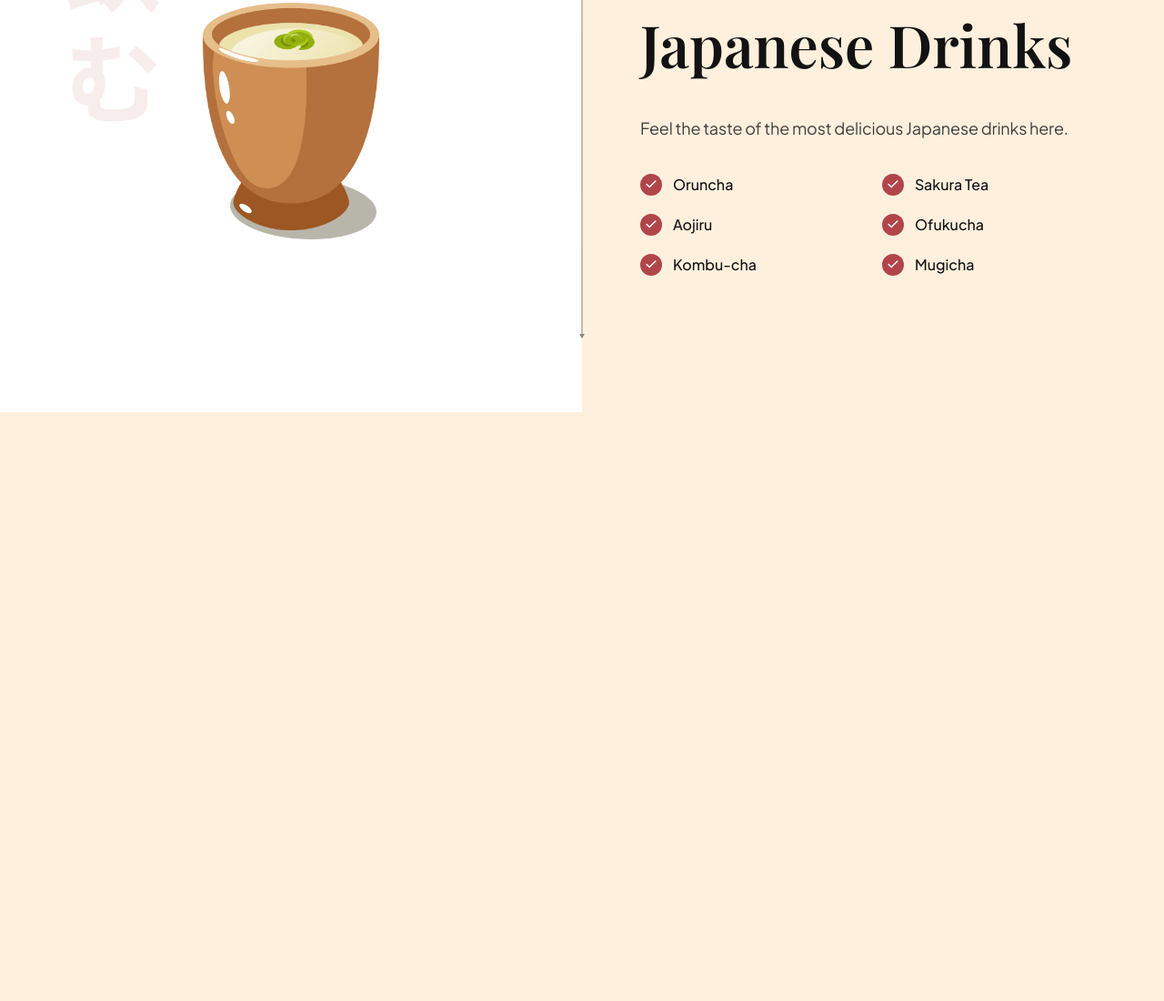
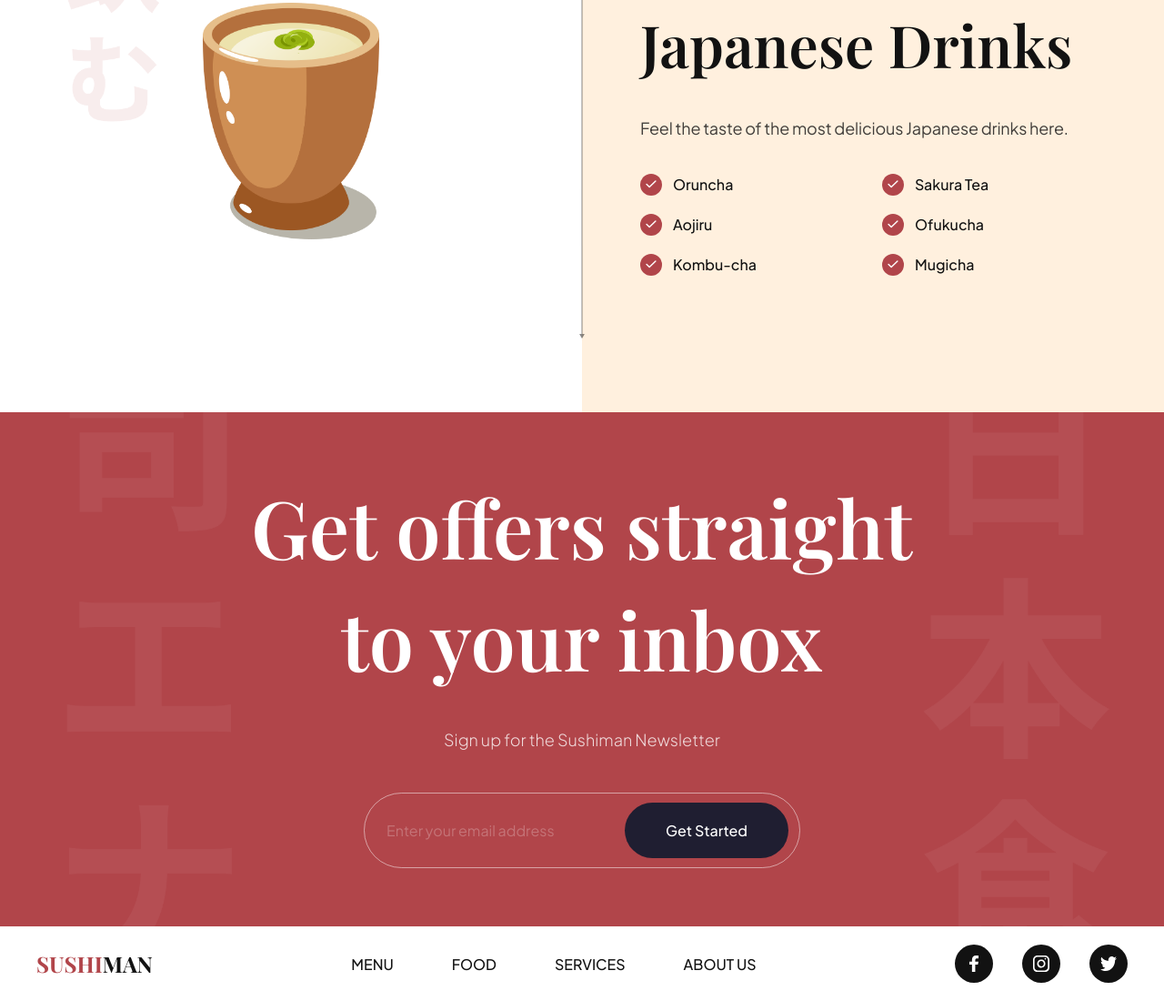
Before and after one commit to anisaberjani1/sushi, a website built with Vite: page index.html in a window 1280 px wide. Shown: the part 3273-4373 px from the top of the page at 91% size. Before the commit the page ends 3726 px from the top, so only its background shows below. Built offline with nearby package versions, Linux system fonts and the light colour scheme.

Commit message:
Newsletter and Footer section

```diff
--- a/css/sections/footer.css
+++ b/css/sections/footer.css
@@ -0,0 +1,59 @@
+.footer{
+    width: 100%;
+    padding: 20px 40px;
+    background: var(--color-white);
+
+    flex-wrap: wrap;
+    gap: 20px;
+
+    overflow: hidden;
+}
+
+.footer__logo{
+    font-size: 24px;
+    font-weight: bold;
+    font-family: var(--playfair-display);
+    text-transform: uppercase;
+    color: var(--secondary-color);
+
+    cursor: pointer;
+}
+
+.footer__logo span{
+    color: var(--primary-color);
+}
+
+.footer ul{
+    list-style: none;
+
+    display: flex;
+    flex-wrap: wrap;
+    flex-direction: row;
+    gap: 64px;
+}
+
+.footer ul:last-child{
+    gap: 32px;
+}
+
+.footer__nav li{
+    font-size: 16px;
+    font-weight: 500;
+    font-family: var(--plus-jakarta-sans);
+    text-transform: uppercase;
+    color: var(--secondary-color);
+    cursor: pointer;
+}
+
+.footer__social li{
+    width: 42px;
+    height: 42px;
+    background-color: var(--secondary-color);
+    border-radius: 100%;
+}
+
+.footer__social li img{
+    width: 45%;
+    height: 45%;
+    object-fit: contain;
+}
--- a/css/sections/subscribe.css
+++ b/css/sections/subscribe.css
@@ -0,0 +1,76 @@
+.subscription{
+    padding: 64px;
+    background-color: var(--primary-color);
+    background-image: url("../../assets/subscribe_bg.png");
+    background-position: center;
+    background-repeat: no-repeat;
+    background-size: contain;
+
+    flex-direction: column;
+    overflow: hidden;
+}
+
+.subscription h2{
+    font-size: 88px;
+    font-family: var(--playfair-display);
+    font-weight: 600;
+    line-height: 123px;
+
+    color: #fff;
+    text-align: center;
+}
+
+.subscription p{
+    font-size: 18px;
+    font-family: var(--plus-jakarta-sans);
+    font-weight: 300;
+    line-height: 36px;
+    margin-top: 32px;
+
+    color: rgba(255, 255, 255, 0.8);
+}
+
+.subscription__form{
+    min-width: 480px;
+    margin-top: 40px;
+    padding: 10px 12px 10px 24px;
+
+    display: flex;
+    gap: 10px;
+    border: 1px solid rgba(255, 255, 255, 0.5);
+    border-radius: 46px;
+}
+
+.subscription__form input{
+    flex: 1;
+    font-size: 16px;
+    font-weight: 400;
+    font-family: var(--plus-jakarta-sans);
+    color: #fff;
+    opacity: 0.5;
+
+    background: transparent;
+    border: none;
+    outline: none;
+}
+
+.subscription__form input::placeholder{
+    color: #fff;
+    opacity: 0.5;
+}
+
+.subscription__form button{
+    padding: 20px;
+
+    min-width: 180px;
+    font-size: 16px;
+    font-weight: 500;
+    font-family: var(--plus-jakarta-sans);
+    color: #fff;
+    text-align: center;
+    background: var(--black-400);
+    border-radius: 46px;
+    border: none;
+    outline: none;
+    cursor: pointer;
+}
--- a/css/style.css
+++ b/css/style.css
@@ -7,8 +7,8 @@
 @import url("sections/about.css");
 @import url("sections/popular.css");
 @import url("sections/trending.css");
-/* @import url("sections/subscribe.css");
-@import url("sections/footer.css"); */
+@import url("sections/subscribe.css");
+@import url("sections/footer.css");
 
 /* CSS variables for reusablity across all files (including above imported) */
 :root {
--- a/index.html
+++ b/index.html
@@ -310,6 +310,40 @@
       </section>
     </section>
 
+    <section class="subscription flex-center" id="services">
+      <h2 data-aos="flip-down">Get offers straight <br> to your inbox</h2>
+      <p data-aos="fade-up">Sign up for the Sushiman Newsletter</p>
+
+      <div class="subscription__form" data-aos="fade-up">
+        <input type="text" placeholder="Enter your email address">
+        <button>Get Started</button>
+      </div>
+    </section>
+
+    <footer class="footer flex-between">
+      <h3 class="footer__logo">
+        <span>Sushi</span>man
+      </h3>
+      <ul class="footer__nav">
+        <li><a href="#menu">Menu</a></li>
+        <li><a href="#food">Food</a></li>
+        <li><a href="#services">Services</a></li>
+        <li><a href="#about-us">About Us</a></li>
+      </ul>
+
+      <ul class="footer__social">
+        <li class="flex-center">
+          <img src="assets/facebook.svg" alt="facebook">
+        </li>
+        <li class="flex-center">
+          <img src="assets/instagram.svg" alt="instagram">
+        </li>
+        <li class="flex-center">
+          <img src="assets/twitter.svg" alt="twitter">
+        </li>
+      </ul>
+    </footer>
+
 
     <script src="js/script.js" type="module"></script>
   </body>
```
